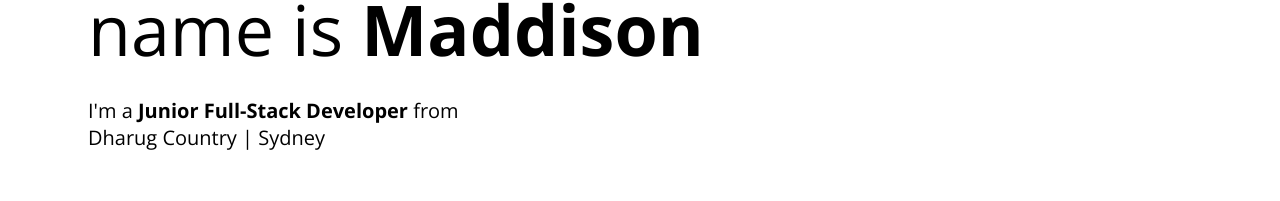
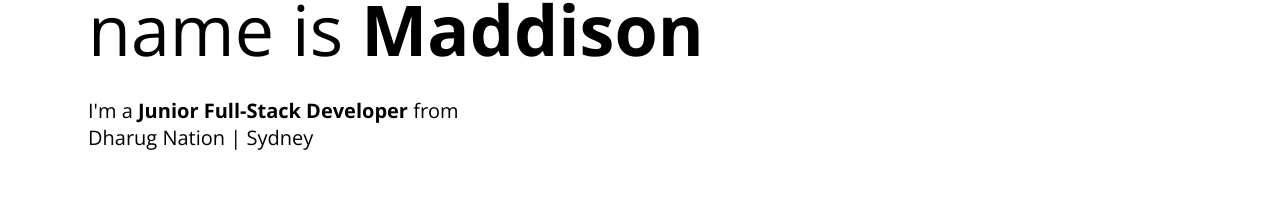
Before and after one commit to maddison-wells/portfolio.new, a React (Vite) app: page / in a window 1280 px wide. Shown: the part 369-570 px from the top of the page. Built offline with nearby package versions, Linux system fonts and the light colour scheme.

Commit message:
update read me

```diff
--- a/src/Home/Home.jsx
+++ b/src/Home/Home.jsx
@@ -13,7 +13,7 @@ const Home = () => {
       </p>
       <p>
         I'm a <span>Junior Full-Stack Developer</span> from <br />
-        Dharug Country | Sydney
+        Dharug Nation | Sydney
       </p>
 
       {/* <div className={styles.background}></div> */}
--- a/src/Navbar/Navbar.jsx
+++ b/src/Navbar/Navbar.jsx
@@ -21,7 +21,7 @@ const Navbar = () => {
           <img className={styles.nav__image} src={logo} alt="Logo" />
         </Link>
         <p className={styles.nav__location}>
-          Maddison Wells <br></br>Dharug Country(Sydney)
+          Maddison Wells <br></br>Dharug Nation(Sydney)
         </p>
       </div>
       <ul className={styles.nav__panel}>
```
